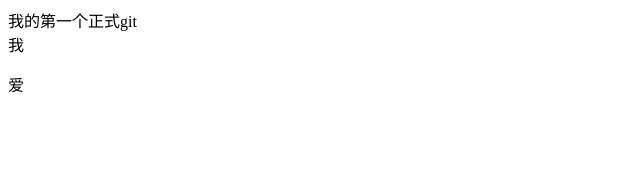
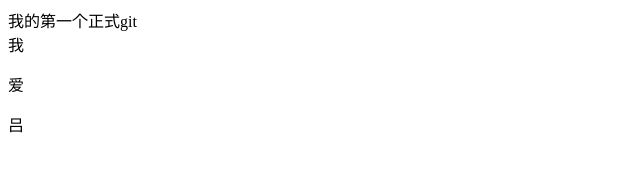
Before and after one commit to zhk010306/zhk_qs, a plain HTML site: page index.html in a window 1280 px wide. Shown: the full height of the page, 0-640 px from the left. Drawn offline with Linux system fonts and the light colour scheme.

Commit message:
第七次修改

```diff
--- a/index.html
+++ b/index.html
@@ -1,7 +1,7 @@
 <!--
  * @Author: your name
  * @Date: 2020-12-07 16:16:59
- * @LastEditTime: 2020-12-07 16:32:59
+ * @LastEditTime: 2020-12-07 16:45:15
  * @LastEditors: Please set LastEditors
  * @Description: In User Settings Edit
  * @FilePath: \1\index.html
@@ -17,5 +17,6 @@
     我的第一个正式git
     <div>我</div>
     <p>爱</p>
+    <span>吕</span>
 </body>
 </html>
```
